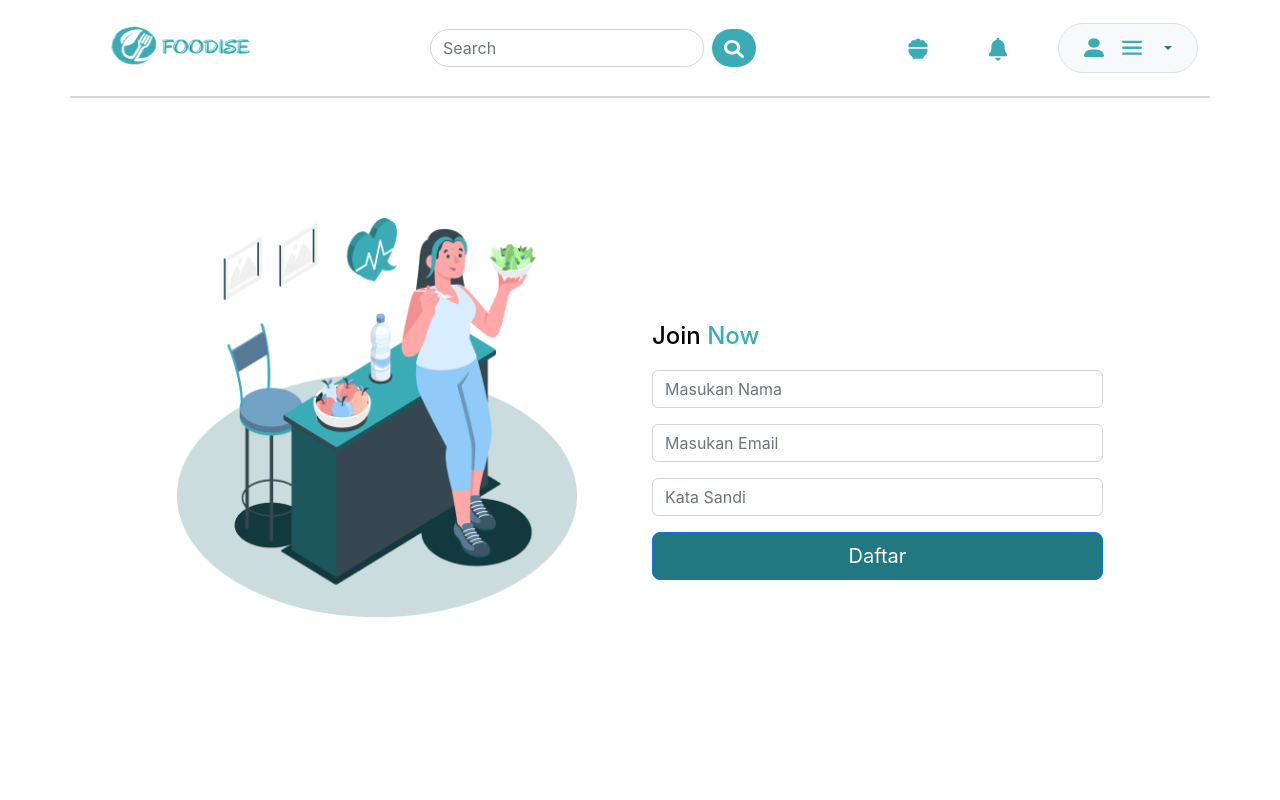
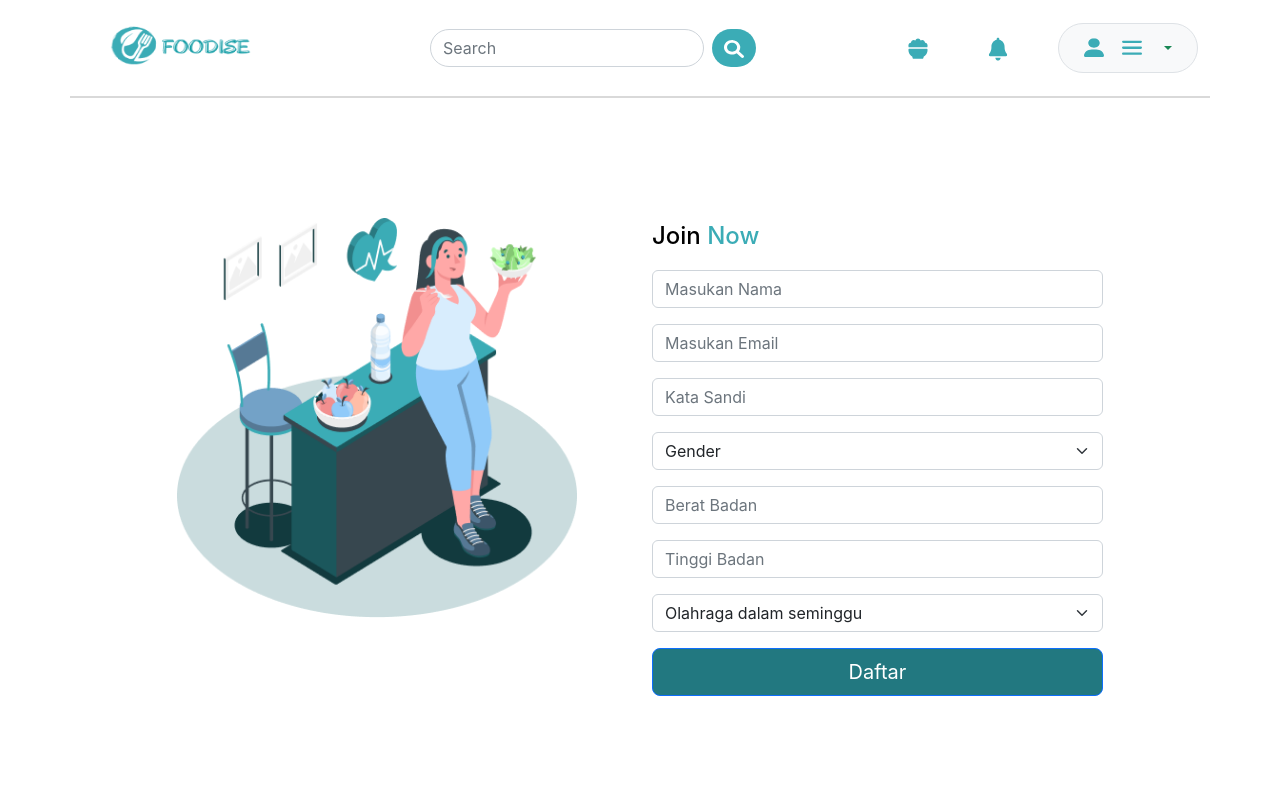
Before and after one commit to Febe2-Skilvul/foodise-app, a React (Create React App) app: page /signup in a window 1280 px wide. Shown: the top 800 px of the page. Built offline with nearby package versions, Linux system fonts and the light colour scheme.

Commit message:
update signup form

```diff
--- a/src/App.jsx
+++ b/src/App.jsx
@@ -2,7 +2,7 @@ import { BrowserRouter, Routes, Route } from 'react-router-dom';
 import Layout from './layout/Layout';
 import Home from './pages/home/Home';
 import LandingPage from './pages/Landing-page/LandingPage';
-import Signup from './pages/signup/Signup';
+import Signup from './pages/Signup/Signup';
 
 const App = () => {
   return (
--- a/src/components/FormSignup.jsx
+++ b/src/components/FormSignup.jsx
@@ -22,11 +22,7 @@ const FormSignup = () => {
     console.log(dataSignup);
   };
   return (
-    <Form
-      style={{
-        marginTop: '100px',
-      }}
-      onSubmit={(e) => handleRegister(e)}>
+    <Form onSubmit={(e) => handleRegister(e)}>
       <TextOne colored={'Now'}>Join</TextOne>
       <Form.Group className="mb-3">
         <Form.Control
@@ -52,10 +48,41 @@ const FormSignup = () => {
           placeholder="Kata Sandi"
         />
       </Form.Group>
+      <Form.Group className="mb-3">
+        <Form.Select aria-label="Gender">
+          <option>Gender</option>
+          <option value="male">Pria</option>
+          <option value="female">Wanita</option>
+        </Form.Select>
+      </Form.Group>
+      <Form.Group className="mb-3">
+        <Form.Control
+          type="number"
+          name="weight"
+          onChange={(e) => getDataSignup(e)}
+          placeholder="Berat Badan"
+        />
+      </Form.Group>
+      <Form.Group className="mb-3">
+        <Form.Control
+          type="number"
+          name="height"
+          onChange={(e) => getDataSignup(e)}
+          placeholder="Tinggi Badan"
+        />
+      </Form.Group>
+      <Form.Select aria-label="Aktivitas Olahraga">
+        <option>Olahraga dalam seminggu</option>
+        <option value={1.2}>tidak olahraga</option>
+        <option value={1.37}>1-3 kali</option>
+        <option value={1.55}> 3-5 kali</option>
+        <option value={1.725}> 5-6 kali </option>
+        <option value={1.9}> 2 kali dalam sehari</option>
+      </Form.Select>
       <Button
         type="submit"
         size="lg"
-        className="w-100 button button-main">
+        className="w-100 mt-3 button button-main">
         Daftar
       </Button>
     </Form>
--- /dev/null
+++ b/src/service/countCalori.js
@@ -0,0 +1 @@
+export const countCalory = () => {};
```
